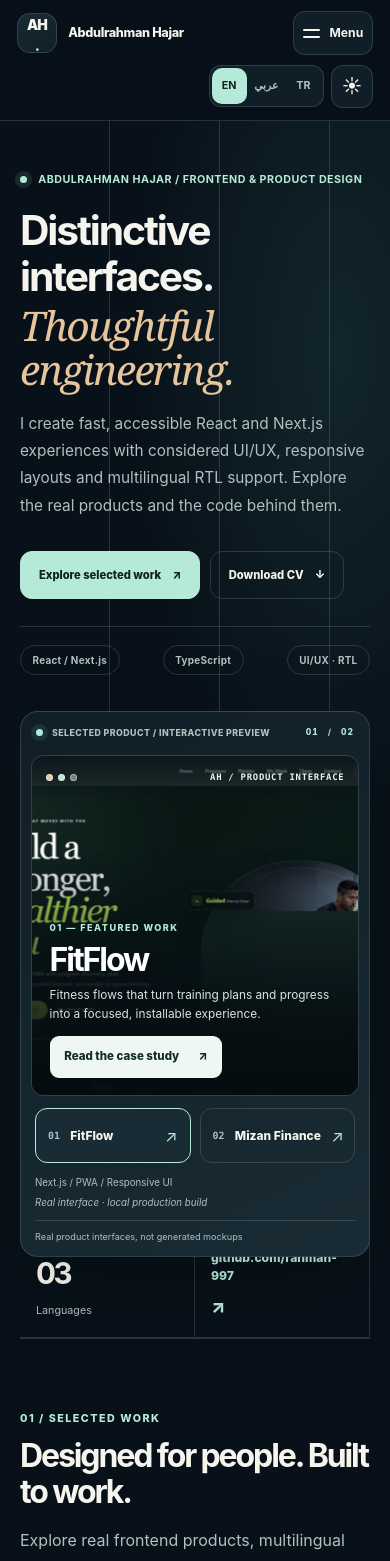
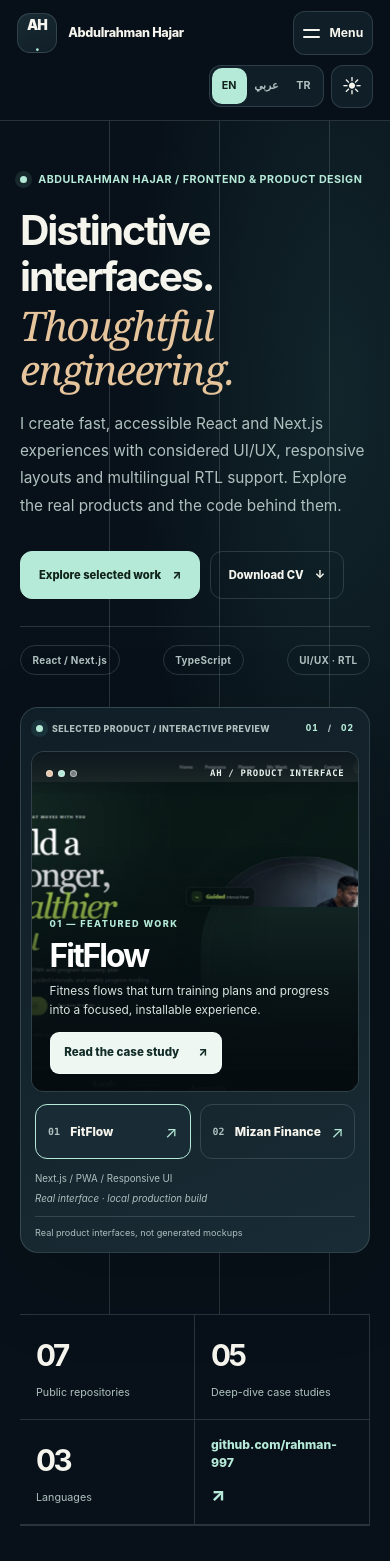
Before and after one commit to rahman-997/portfolio, a Next.js app: page / in a window 390 px wide. Shown: the top 1561 px of the page. Built offline with nearby package versions, Linux system fonts and the light colour scheme.

Commit message:
fix(responsive): let interactive hero resize naturally instead of mobile fixed heights

```diff
--- a/app/experience/experience.module.css
+++ b/app/experience/experience.module.css
@@ -451,3 +451,28 @@
 }
 
 .mobilePanel[hidden]{display:none}
+
+
+/* Product theatre integration: component controls its own intrinsic size.
+   This overrides the legacy fixed-height screenshot stack across viewports. */
+.heroVisual{
+  display:block;
+  height:auto;
+  min-height:0;
+  align-self:center;
+  overflow:visible;
+}
+@media(max-width:1220px){
+  .heroVisual{height:auto;min-height:0;width:100%}
+}
+@media(max-width:820px){
+  .hero{align-items:stretch}
+  .heroVisual{height:auto;min-height:0;max-width:650px;width:100%;margin-inline:auto}
+}
+@media(max-width:680px){
+  .heroVisual{height:auto;min-height:0;max-width:100%}
+  .hero{gap:2rem}
+}
+@media(max-width:360px){
+  .heroVisual{height:auto;min-height:0}
+}
```
